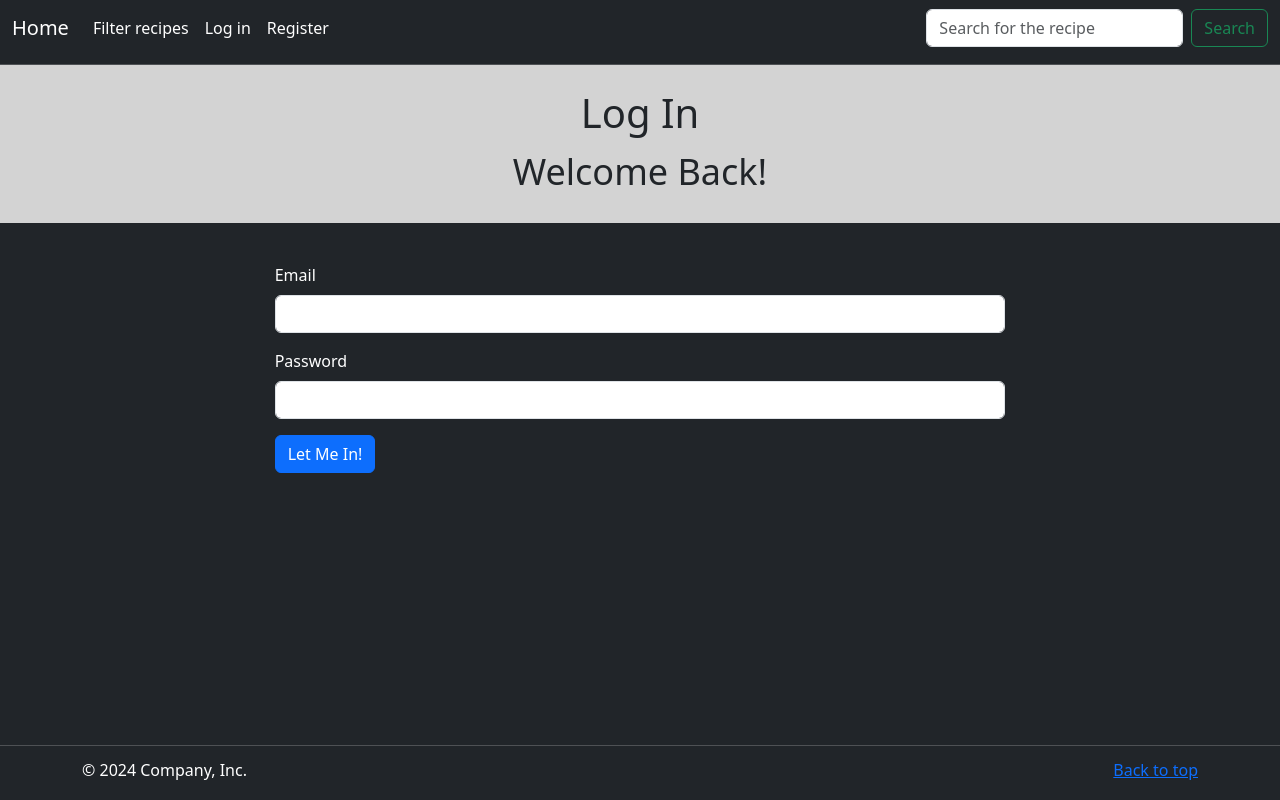
After one commit to kallaja/recipe-finder, a Flask app: page /login in a window 1280 px wide. The commit adds this page. Run offline with Flask 3, Linux system fonts and the light colour scheme; some libraries are stand-ins or nearby versions.

Commit message:
Add user registration and login functionality to the app

```diff
--- a/app/db.py
+++ b/app/db.py
@@ -1,6 +1,8 @@
 import sqlite3
 import json
 from .config import Config
+
+# DATABASE FOR STORING API RESPONSES ----------------------------------------------------------------------------------
 
 db_file = Config.db_file
 
--- /dev/null
+++ b/app/extensions.py
@@ -0,0 +1,6 @@
+from flask_login import LoginManager
+from flask_sqlalchemy import SQLAlchemy
+from .models import Base
+
+login_manager = LoginManager()
+sqlalchemy_db = SQLAlchemy(model_class=Base)
--- /dev/null
+++ b/app/forms.py
@@ -0,0 +1,21 @@
+from flask_wtf import FlaskForm
+from wtforms import StringField, SubmitField, PasswordField
+from wtforms.validators import Email, EqualTo, Length, DataRequired
+
+
+# Create a form to register new users
+class RegisterForm(FlaskForm):
+    email = StringField("Email", validators=[DataRequired(), Email()])
+    password = PasswordField("Password", validators=[DataRequired(),
+                                                     EqualTo('confirm_password', message='Passwords must match'),
+                                                     Length(min=8)])
+    confirm_password = PasswordField('Repeat Password', validators=[DataRequired()])
+    name = StringField("Name", validators=[DataRequired()])
+    submit = SubmitField("Sign Me Up!")
+
+
+# Create a form to login existing users
+class LoginForm(FlaskForm):
+    email = StringField("Email", validators=[DataRequired(), Email()])
+    password = PasswordField("Password", validators=[DataRequired()])
+    submit = SubmitField("Let Me In!")
--- a/app/routes.py
+++ b/app/routes.py
@@ -1,12 +1,23 @@
-from flask import render_template, request, redirect, url_for, Blueprint
+from flask import render_template, request, redirect, url_for, Blueprint, flash
 from .db import obtain_response_from_database, pass_response_to_database
+from .auth_db import register_check_if_user_exists, login_check_if_user_exists
 from .api import search_recipe, get_random_recipes
 import json
+from .forms import RegisterForm, LoginForm
+from flask_login import current_user, logout_user
+from . import login_manager
+from .models import User
 
 with open('data.json', 'r') as file:
     json_data = json.load(file)
 
 main_bp = Blueprint('main', __name__, template_folder='templates', static_folder='static')
+auth_bp = Blueprint('auth', __name__, template_folder='templates', static_folder='static')
+
+
+@login_manager.user_loader
+def load_user(user_id):
+    return User.query.get(user_id)
 
 
 # fetch dish details for the website dedicated to one recipe;
@@ -93,12 +104,25 @@ def choose_filter():
         return capture_searched_data()
     if request.method == 'POST' and 'searching filter' in request.form:
         # fetch data what option was selected in a form
-        searching_filter = request.form.get('searching filter')
+        selected_filter = request.form.get('searching filter')
+        if selected_filter:
+            return redirect(url_for('main.preferences', filter_type=selected_filter))
+    return render_template('chooseFilter.html')
 
-        if searching_filter:
-            return redirect(url_for('main.preferences', filter_type=searching_filter))
-
-    return render_template('chooseFilter.html')
+# @main_bp.route('/chooseFilter', methods=['GET', 'POST'])
+# def choose_filter():
+#     form = FilterForm()
+#
+#     if request.method == 'POST' and 'search' in request.form:
+#         # capture data from the "search" field in the navbar and manage it
+#         return capture_searched_data()
+#     elif form.validate_on_submit():
+#         selected_filter = form.searching_filter.data
+#
+#         if selected_filter:
+#             return redirect(url_for('main.preferences', filter_type=selected_filter))
+#
+#     return render_template('chooseFilter.html', form=form)
 
 
 @main_bp.route('/preferences', methods=['GET', 'POST'])
@@ -199,3 +223,53 @@ def error():
     # fetch "searched_phrase" after using redirect() function
     searched_phrase = request.args.get('dish_name')
     return render_template('error.html', searched_phrase=searched_phrase)
+
+
+# auth_bp -------------------------------------------------------------------------------------------------------------
+
+@auth_bp.route('/register', methods=['GET', 'POST'])
+def register():
+    register_form = RegisterForm()
+
+    if request.method == 'POST' and 'search' in request.form:
+        # capture data from the "search" field in the navbar and manage it
+        return capture_searched_data()
+    elif register_form.validate_on_submit():
+        # check if user with this email exists in the database, if no -> add
+        user_exists = register_check_if_user_exists(form=register_form)
+        if user_exists:
+            flash("You've already signed up with that email, log in instead!")
+            return redirect(url_for('auth.login'))
+        else:
+            return redirect(url_for("main.start"))
+
+    return render_template('register.html', form=register_form, current_user=current_user)
+
+
+@auth_bp.route('/login', methods=["GET", "POST"])
+def login():
+    login_form = LoginForm()
+
+    if request.method == 'POST' and 'search' in request.form:
+        # capture data from the "search" field in the navbar and manage it
+        return capture_searched_data()
+    elif login_form.validate_on_submit():
+        if_user_logged = login_check_if_user_exists(login_form)
+
+        if if_user_logged == 1:
+            flash("That email does not exist, please try again.")
+            return redirect(url_for('auth.login'))
+        # Password incorrect
+        elif if_user_logged == 2:
+            flash('Password incorrect, please try again.')
+            return redirect(url_for('auth.login'))
+        else:
+            return redirect(url_for('main.start'))
+
+    return render_template("login.html", form=login_form, current_user=current_user)
+
+
+@auth_bp.route('/logout', methods=['GET', 'POST'])
+def logout():
+    logout_user()
+    return redirect(url_for('main.start'))
--- a/app/static/css/style.css
+++ b/app/static/css/style.css
@@ -32,3 +32,15 @@ hr {
 .bg-img-3 {
     background-image: url('../images/vegetables.jpg');
 }
+
+.auth-header {
+    color: #212529;
+    text-align: center;
+    font-size: 3rem;
+    background-color: lightgrey;
+}
+
+.auth-block {
+    text-align: center;
+    font-size: 2.25rem;
+}
--- a/app/templates/base.html
+++ b/app/templates/base.html
@@ -25,8 +25,24 @@
         <li class="nav-item">
           <a class="nav-link active" aria-current="page" href="{{ url_for('main.choose_filter') }}">Filter recipes</a>
         </li>
+        <!-- Only show Login/Register if user is logged out. otherwise show "Log Out" -->
+        {% if not current_user.is_authenticated: %}
+        <li class="nav-item">
+          <a class="nav-link active" aria-current="page" href="{{ url_for('auth.login') }}">Log in</a>
+        </li>
+        <li class="nav-item">
+          <a class="nav-link active" aria-current="page" href="{{ url_for('auth.register') }}">Register</a>
+        </li>
+        {% else: %}
+        <li class="nav-item">
+          <a class="nav-link active" aria-current="page" href="{{ url_for('auth.logout') }}">Log out</a>
+        </li>
+        {% endif %}
       </ul>
       <form class="d-flex" role="search" action="" method="post">
+        <!-- Include CSRF token manually -->
+        <input type="hidden" name="csrf_token" value="{{ csrf_token() }}">
+
         <input class="form-control me-2" type="search" placeholder="Search for the recipe" aria-label="Search" name="search">
         <button class="btn btn-outline-success" type="submit">Search</button>
       </form>
--- /dev/null
+++ b/app/templates/login.html
@@ -0,0 +1,43 @@
+{% from "bootstrap5/form.html" import render_form %}
+{% extends "base.html" %}
+
+    {% block title %}
+    <title>Login</title>
+    {% endblock %}
+
+    {% block content %}
+    <div class="main-container">
+        <!-- Page Header -->
+        <header class="auth-header p-2 pt-4 pb-4">
+          <div class="container position-relative px-4 px-lg-5">
+            <div class="row gx-4 gx-lg-5 justify-content-center">
+              <div class="col-md-10 col-lg-8 col-xl-7">
+                <div class="auth-block">
+                  <h1>Log In</h1>
+                  <span class="subheading">Welcome Back!</span>
+                </div>
+              </div>
+            </div>
+          </div>
+        </header>
+
+        <main class="mb-4">
+          <div class="container p-3 mt-4">
+            <div class="row">
+              <!-- Adding Flash message here for users trying to register twice -->
+              {% with messages = get_flashed_messages() %}
+              {% if messages %}
+              {% for message in messages %}
+              <p class="flash">{{ message }}</p>
+              {% endfor %}
+              {% endif %}
+              {% endwith %}
+              <div class="col-lg-8 col-md-10 mx-auto">
+                <!--Rendering login form here-->
+                {{render_form(form, novalidate=True, button_map={"submit": "primary"}) }}
+              </div>
+            </div>
+          </div>
+        </main>
+    </div>
+    {% endblock %}
```
Also changed, not shown: app/__init__.py (+35 -5 lines), app/auth_db.py (added, +66 -0 lines), app/config.py (+5 -2 lines), app/models.py (added, +27 -0 lines), app/templates/register.html (added, +34 -0 lines), requirements.txt (+8 -1 lines).
